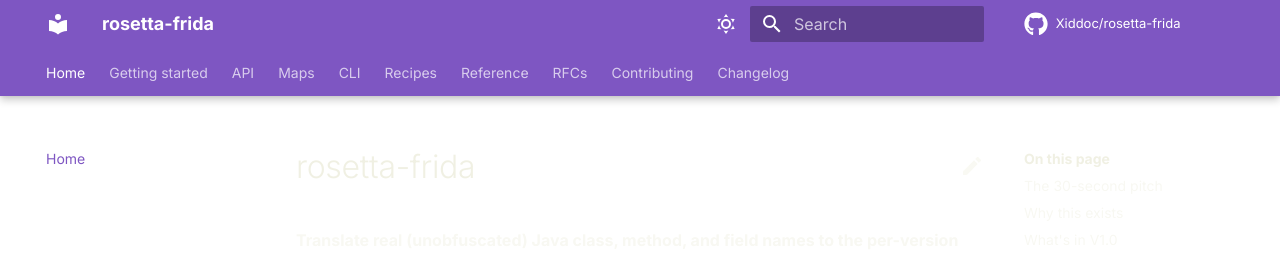
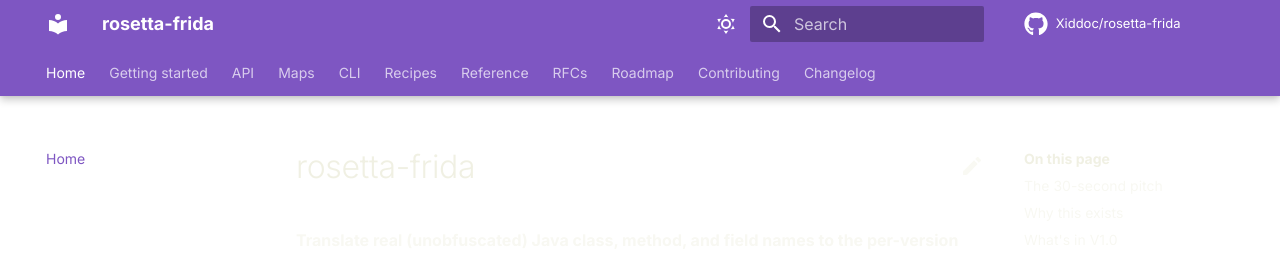
Before and after one commit to Xiddoc/rosetta-frida, an MkDocs documentation site: the page built from docs/index.md, in a window 1280 px wide. Shown: the top 257 px of the page. Built offline with MkDocs 1.6.1 and Material for MkDocs 9.7.7, drawn with Linux system fonts in a browser that asks for light colours; comment, search, counter and statistics services are not loaded.

Commit message:
ci(docs): add GitHub Pages deploy workflow; add Roadmap to nav
Add .github/workflows/pages.yml: builds the Material MkDocs site with
'mkdocs build --strict' and deploys to GitHub Pages on push to master
and on workflow_dispatch. Installs mkdocs-material plus the mermaid2 and
pymdown-extensions plugins the config requires so the strict build
passes on a clean runner. (Supersedes the older docs.yml, which deployed
to the same Pages concurrency group on the same trigger.)

mkdocs.yml: add Roadmap to the nav (the only page missing from nav) and
fix the social links (drop the not-yet-published npm link, correct the
GitHub org). 'mkdocs build --strict' passes with no broken links or
unlisted pages.

```diff
--- a/mkdocs.yml
+++ b/mkdocs.yml
@@ -61,9 +61,7 @@ extra:
   generator: false
   social:
     - icon: fontawesome/brands/github
-      link: https://github.com/rosetta-frida/rosetta-frida
-    - icon: fontawesome/brands/npm
-      link: https://www.npmjs.com/package/rosetta-frida
+      link: https://github.com/Xiddoc/rosetta-frida
 
 extra_css:
   - assets/dracula.css
@@ -150,5 +148,6 @@ nav:
       - Design: reference/design.md
   - RFCs:
       - 0001 — Unified cross-framework signatures: rfcs/0001-unified-cross-framework-signatures.md
+  - Roadmap: roadmap.md
   - Contributing: contributing.md
   - Changelog: changelog.md
```
Also changed, not shown: 1 other file.
